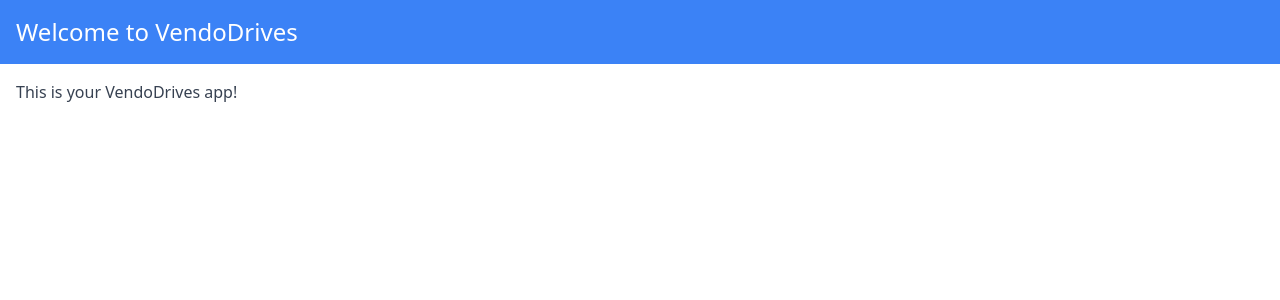
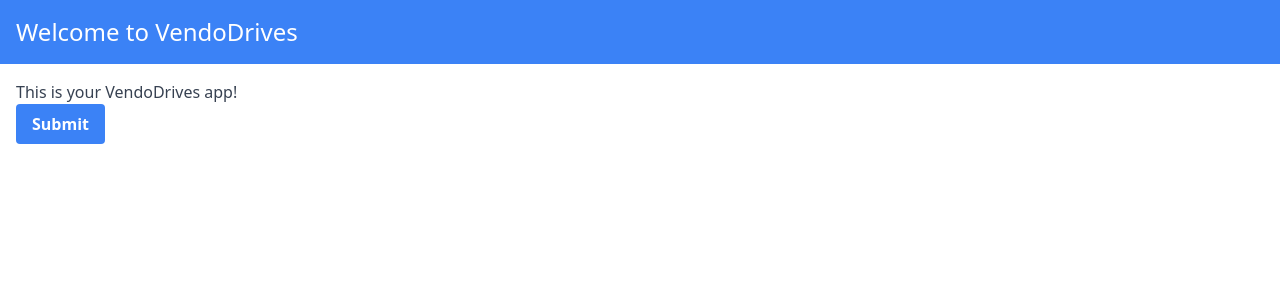
Before and after one commit to andre-amato/vendodrives, a React (Vite) app in the folder client/: page / in a window 1280 px wide. Shown: the top 300 px of the page. Built offline with nearby package versions, Linux system fonts and the light colour scheme.

Commit message:
feat: new submit button

```diff
--- a/client/src/App.jsx
+++ b/client/src/App.jsx
@@ -1,3 +1,4 @@
+import Button from './components/Button';
 import Header from './components/Header';
 
 const App = () => {
@@ -6,6 +7,7 @@
       <Header />
       <main className='p-4'>
         <p className='text-gray-700'>This is your VendoDrives app!</p>
+        <Button />
       </main>
     </div>
   );
--- /dev/null
+++ b/client/src/components/Button.jsx
@@ -0,0 +1,9 @@
+const Button = () => {
+  return (
+    <button className='bg-blue-500 hover:bg-blue-700 text-white font-bold py-2 px-4 rounded'>
+      Submit
+    </button>
+  );
+};
+
+export default Button;
```
